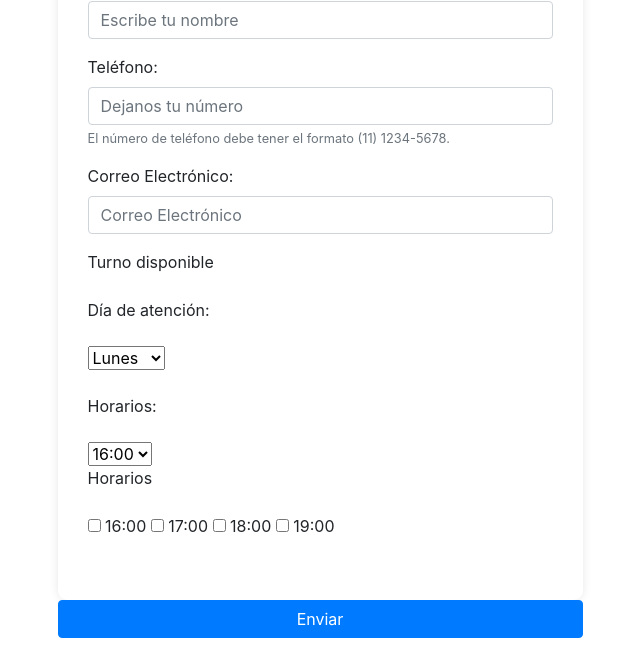
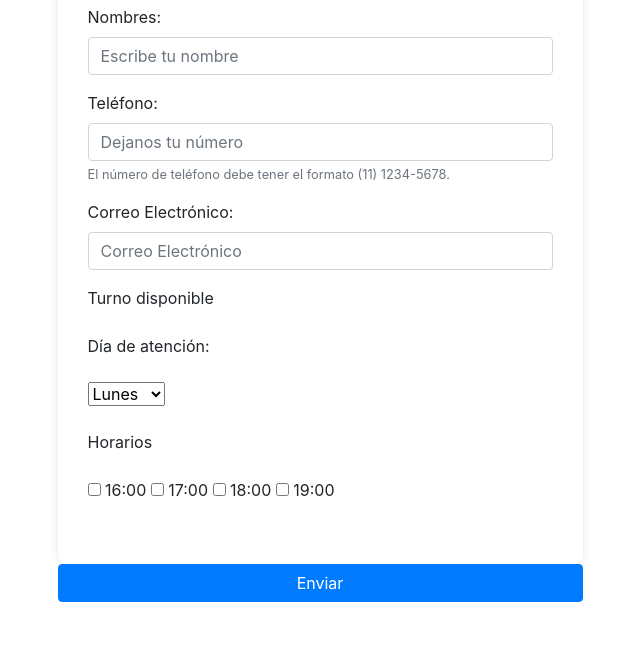
Before and after one commit to bofer311/Coati_Care, a plain HTML site: page registro.html in a window 1280 px wide. Shown: the part 135-800 px from the top of the page, without its empty margins (320-960 px from the left). Drawn offline with nearby package versions, Linux system fonts and the light colour scheme.

Commit message:
correcion registro

```diff
--- a/registro.html
+++ b/registro.html
@@ -97,20 +97,6 @@
               </div>
               <br />
               <div class="campo">
-                <div class="label">Horarios:</div>
-                <br />
-                <select id="horario" name="horario" required>
-                  <option value="16:00">16:00</option>
-                  <option value="16:30">16:30</option>
-                  <option value="17:00">17:00</option>
-                  <option value="17:30">17:30</option>
-                  <option value="18:00">18:00</option>
-                  <option value="18:30">18:30</option>
-                  <option value="19:00">19:00</option>
-                  <option value="19:30">19:30</option></select
-                ><br />
-              </div>
-              <div class="campo">
                 <divclass="label"> Horarios</div>
                 <br/>
                 <input type="checkbox" id="" name="opcion_1" value="16:00">
```
